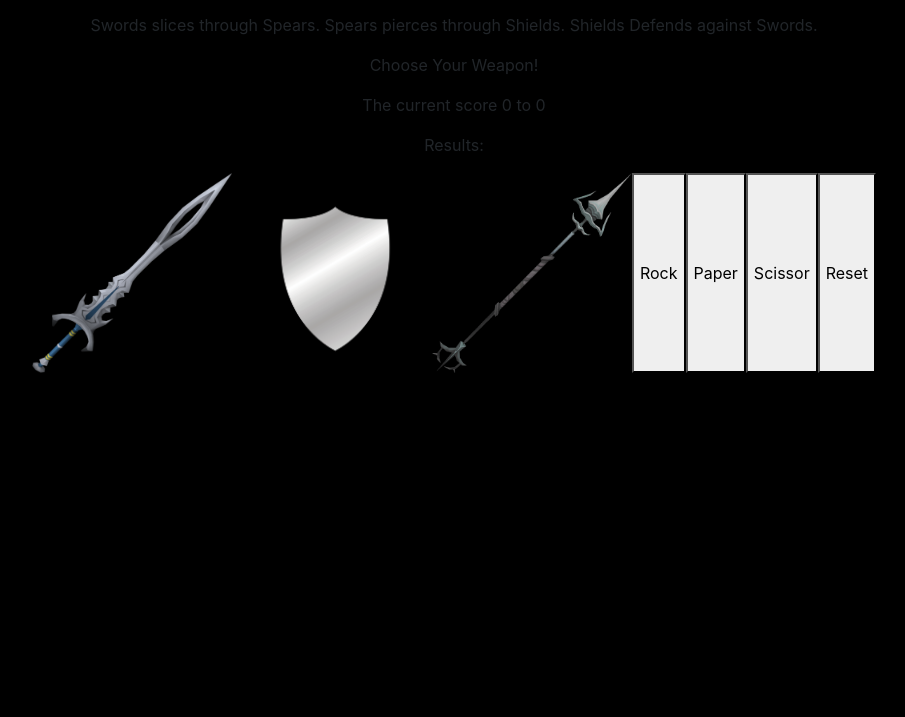
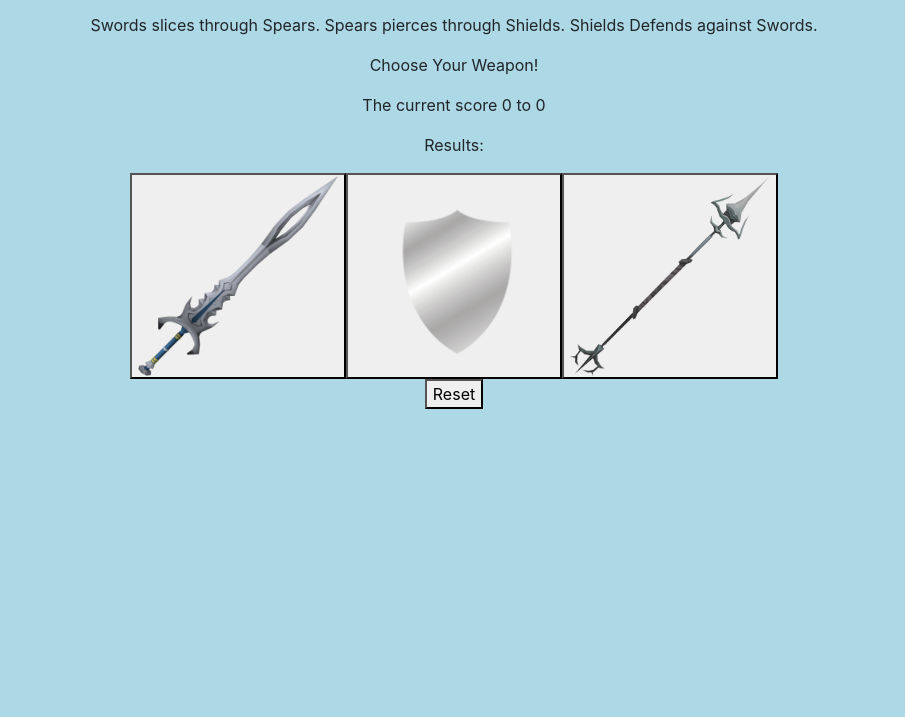
Before and after one commit to jzjimmy3/Rock-Paper-Scissors, a plain HTML site: page index.html in a window 1280 px wide. Shown: the part 83-800 px from the top of the page, without its empty margins (186-1091 px from the left). Drawn offline with nearby package versions, Linux system fonts and the light colour scheme.

Commit message:
Turned IMG to BTN

```diff
--- a/index.html
+++ b/index.html
@@ -35,16 +35,13 @@
             <p><span id="results">Results: </span></p>
         </div>
     </div>
-    <div class="conteiner d-flex justify-content-center">
-        <img src="images/Sword.png" alt="">
-        <img src="images/Shield.png" alt="">
-        <img src="images/Spear.png" alt="">
-        <button id="btn-rock">Rock</button>
-        <button id="btn-paper">Paper</button>
-        <button id="btn-scissor">Scissor</button>
+    <div class="container d-flex justify-content-center">
+        <button id="btn-rock"><img src="images/Sword.png" alt=""></button>
+        <button id="btn-paper"><img src="images/Shield.png" alt=""></button>
+        <button id="btn-scissor"><img src="images/Spear.png" alt=""></button>
+    </div>
+    <div class="container d-flex justify-content-center">
         <button id="reset">Reset</button>
-    </div>
-
     </div>
 
 
--- a/style.css
+++ b/style.css
@@ -1,5 +1,5 @@
 body{
-    background: black;
+    background: lightblue;
 }
 img{
     height: 200px;
```
Also changed, not shown: 1 other file.
